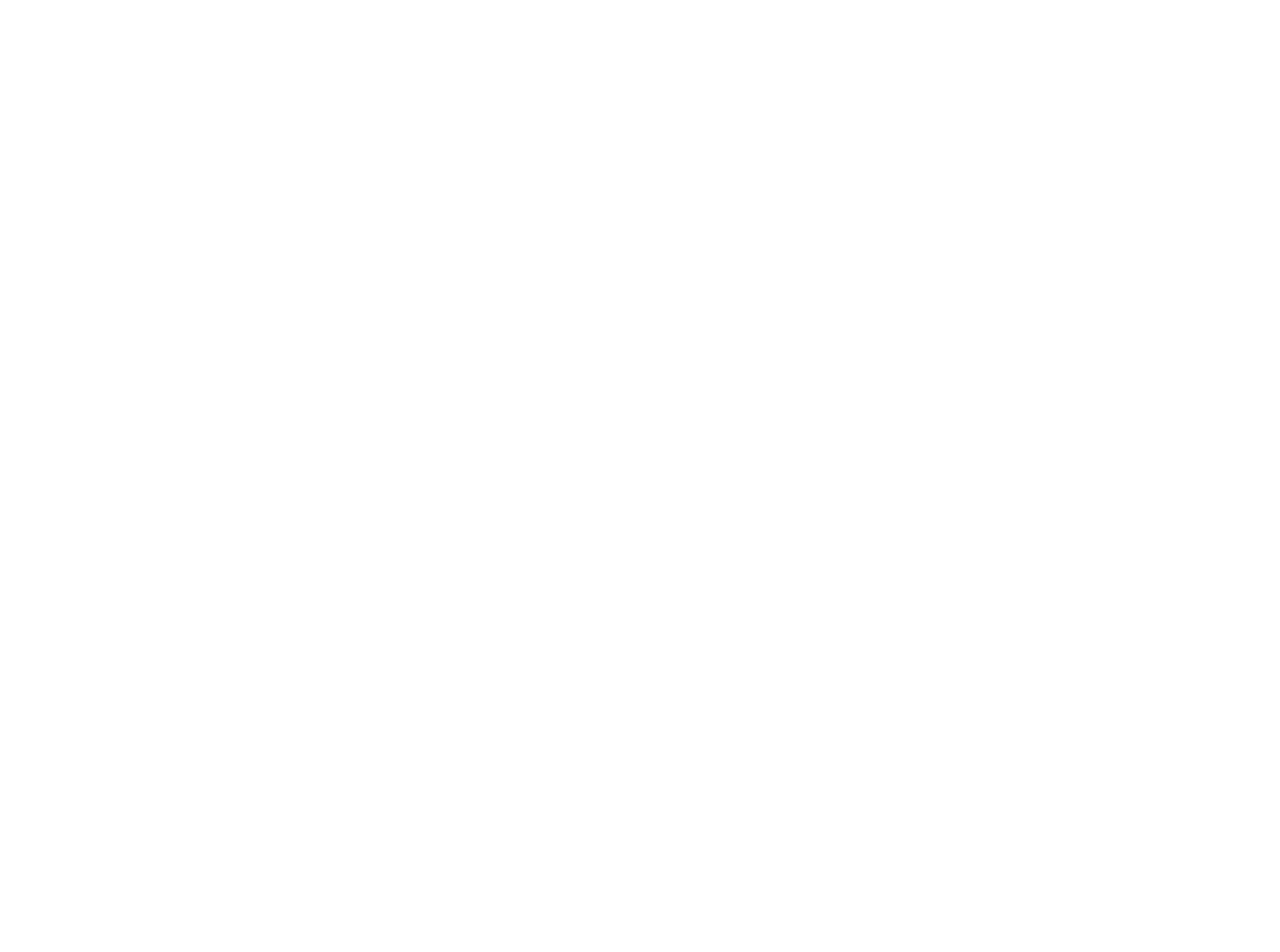
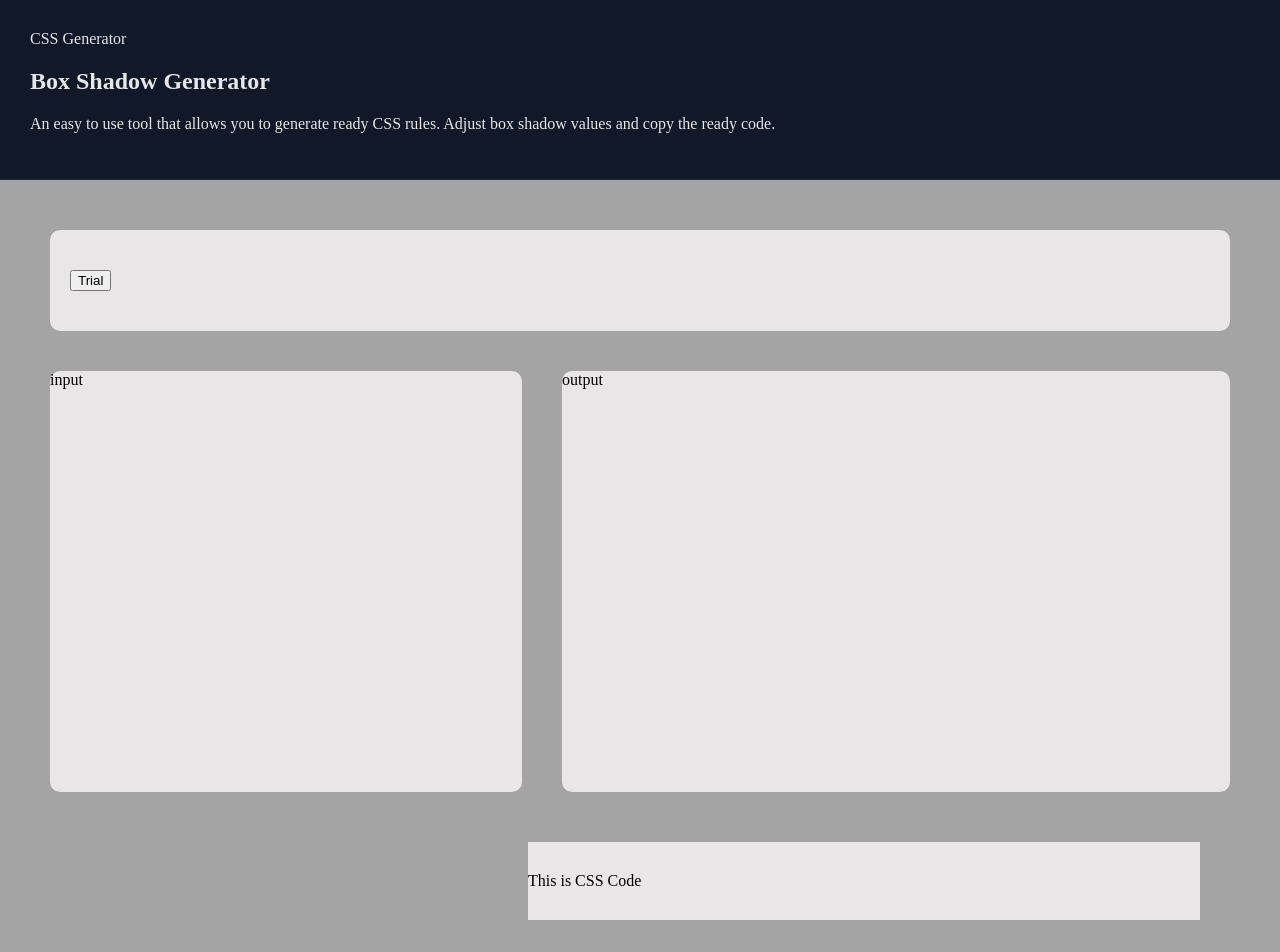
Before and after one commit to Shashwat64/CSS-Generator, a React (Vite) app: page / in a window 1280 px wide. Shown: the top 952 px of the page. Before the commit the page ends 800 px from the top, so only its background shows below. Built offline with nearby package versions, Linux system fonts and the light colour scheme.

Commit message:
fix: add skeleton layout

```diff
--- a/src/App.jsx
+++ b/src/App.jsx
@@ -1,7 +1,16 @@
-import { useState } from 'react'
-import './App'
+import { useState, useEffect, useRef } from 'react'
+import Header from './Components/Header'
+import MainSection from './Components/MainSection'
+import Footer from './Components/Footer'
 
-function App() {
+function App(){
+  return(
+    <>
+      <Header />
+      <MainSection />
+      <Footer />
+    </>
+  )
 
 }
 
--- /dev/null
+++ b/src/Components/Footer.jsx
@@ -0,0 +1,10 @@
+export default function Footer(){
+  return(
+    <footer>
+
+      <p>
+      This is footer
+      </p>
+    </footer>
+  )
+}
--- /dev/null
+++ b/src/Components/Header.jsx
@@ -0,0 +1,13 @@
+import HeroPart from "./MainSection/HeroPart"
+
+export default function Header(){
+   return(
+      <>
+         <header>
+            <span>CSS Generator</span>
+            <HeroPart/>
+         </header>
+
+      </>
+   )
+}
--- /dev/null
+++ b/src/Components/MainSection.jsx
@@ -0,0 +1,19 @@
+//Components import
+import Navbar from "./MainSection/Navbar"
+import MainUI from "./MainSection/MainUI"
+import CSSCode from "./MainSection/CSSCode"
+
+//Import Hooks
+import {useState, useEffect, useRef} from 'react'
+
+
+
+export default function MainSection(){
+   return(
+      <main>
+         <Navbar/>
+         <MainUI/>
+         <CSSCode/>
+      </main>
+   )
+}
--- /dev/null
+++ b/src/Components/MainSection/CSSCode.jsx
@@ -0,0 +1,9 @@
+export default function CSSCode(){
+  return(
+    <section className="css-code-section">
+      <div className="css-code">
+        This is CSS Code
+      </div>
+    </section>
+  )
+}
--- /dev/null
+++ b/src/Components/MainSection/HeroPart.jsx
@@ -0,0 +1,8 @@
+export default function HeroPart(){
+  return(
+    <section className="hero-part">
+      <h1>Box Shadow Generator</h1>
+      <p>An easy to use tool that allows you to generate ready CSS rules. Adjust box shadow values and copy the ready code.</p>
+    </section>
+  )
+}
--- /dev/null
+++ b/src/Components/MainSection/MainUI.jsx
@@ -0,0 +1,12 @@
+export default function MainUI(){
+  return(
+    <section className="main-ui">
+      <div className="user-input-section">
+        input
+      </div>
+      <div className="output-section">
+        output
+      </div>
+    </section>
+  )
+}
--- /dev/null
+++ b/src/Components/MainSection/Navbar.jsx
@@ -0,0 +1,7 @@
+export default function Navbar(){
+  return(
+    <nav className="navbar">
+      <button>Trial</button>
+    </nav>
+  )
+}
--- a/src/index.css
+++ b/src/index.css
@@ -66,3 +66,109 @@
     background-color: #f9f9f9;
   }
 } */
+
+*, *::after, *::before{
+  box-sizing: border-box;
+}
+
+body{
+  margin: 0;
+  padding: 0 ;
+  background-color: #0f172a;
+  color: #e5e7eb;
+}
+
+header{
+  background-color: #111827;
+  margin: 0px;
+  padding:  30px 30px;
+  display: flex;
+  flex-direction: column;
+  justify-content: center;
+  color: #e5e7eb;
+  box-shadow: 10px 10px 1 white;
+  border-bottom: 1px solid rgba(255, 255, 255, 0.08);
+
+}
+
+main{
+  margin: 0px;
+  background-color: #0f172a;
+  background-color: rgb(164, 164, 164);
+  color: #e5e7eb;
+  color: black;
+  height: 800px;
+  padding: 50px;
+  display: flex;
+  flex-direction: column;
+  gap: 40px;
+}
+
+.hero-part{
+  margin: 0;
+}
+
+.navbar{
+  margin: 0;
+  padding: 10px 30px;
+  background-color: rgb(232, 230, 230);
+  border-radius: 10px;
+  padding: 40px 20px;
+}
+
+.main-ui{
+  margin: 0;
+  /* padding: 10px 30px; */
+  display: flex;
+  flex-grow: 1;
+  height: 500px;
+  width: 100%;
+  gap: 40px;
+
+}
+
+.user-input-section{
+  background-color: rgb(232, 230, 230);
+  height: 100%;
+  width: 40%;
+  border-radius: 10px;
+}
+
+.output-section{
+  background-color: rgb(232, 230, 230);
+  height: 100%;
+  flex-grow: 1;
+  border-radius: 10px;
+  /* width: 60%; */
+
+}
+
+
+.css-code-section{
+  margin: 0;
+  padding: 10px 30px;
+  display: flex;
+  justify-content: flex-end;
+
+}
+
+.css-code{
+  background-color: rgb(232, 230, 230);
+  width: 60%;
+  padding: 30px 0;
+}
+
+
+
+footer{
+  display: flex;
+  /* align-items: center; */
+  margin: 0px;
+  padding: 10px 30px;
+  background-color: #172554;
+  background-color: #1e293b;
+  background-color: #020617;
+  background-color: #1f2937;
+  height: 100px;
+
+}
```
